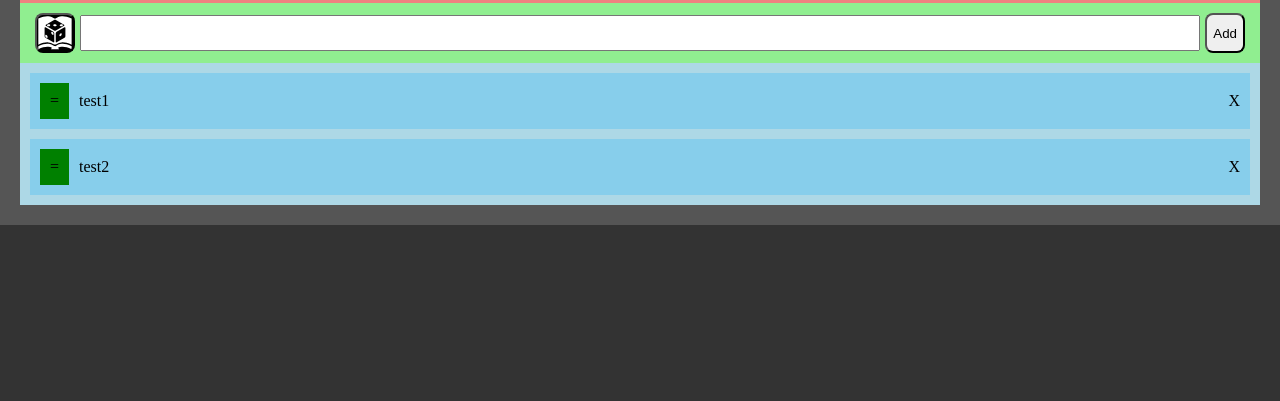
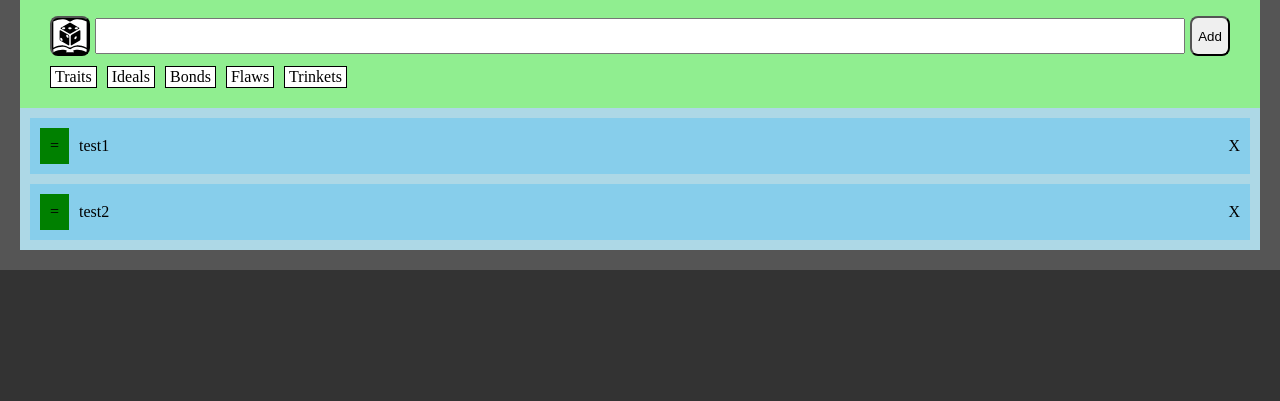
Before and after one commit to gntsketches/personalities, a website built with webpack: page dist/index.html in a window 1280 px wide. Shown: the part 399-800 px from the top of the page. Built offline with nearby package versions, Linux system fonts and the light colour scheme.

Commit message:
markup and styles for traits etc picker

```diff
--- a/src/components/MainOptions/MainOptions.js
+++ b/src/components/MainOptions/MainOptions.js
@@ -52,24 +52,54 @@ export default class MainOptions extends Component {
 
   render() {
     // console.log('MAIN OPTIONS RENDER store', this.$store);
-    const DOMRoll = this.build(this.container, "button", {
+    const DOMTop = this.build(this.container, "div", { className: 'top' });
+
+      const DOMRoll = this.build(DOMTop, "button", {
         className: "roll",
         onClick: () => this.roll(),
       })
 
-    // const DOMMainInput = this.build(this.container, "input", {
-    const DOMMainInput = this.build(this.container, "textarea", {
+      const DOMMainInput = this.build(DOMTop, "textarea", {
         className: "main-input",
         text: this.$store.state.mainInput,
         onInput: (e) => this.updateMainInput(e),
       });
       this.DOMMainInput = DOMMainInput;
 
-    const DOMAddMe = this.build(this.container, "button", {
+      const DOMAddMe = this.build(DOMTop, "button", {
         className: "add-me",
         text: "Add",
         onClick: () => this.addMe(),
       });
 
+    const DOMCategories = this.build(this.container, 'div', {
+      className: 'categories',
+    });
+
+      const DOMTraits = this.build(DOMCategories, 'p', {
+        classNames: ['category'],
+        text: 'Traits',
+      });
+
+      const DOMIdeals = this.build(DOMCategories, 'p', {
+        classNames: ['category'],
+        text: 'Ideals',
+      });
+
+      const DOMBonds = this.build(DOMCategories, 'p', {
+        classNames: ['category'],
+        text: 'Bonds',
+      });
+
+      const DOMFlaws = this.build(DOMCategories, 'p', {
+        classNames: ['category'],
+        text: 'Flaws',
+      });
+
+      const DOMTrinkets = this.build(DOMCategories, 'p', {
+        classNames: ['category'],
+        // className: 'unselected',
+        text: 'Trinkets',
+      });
   }
 }
--- a/src/components/MainOptions/MainOptions.scss
+++ b/src/components/MainOptions/MainOptions.scss
@@ -1,6 +1,9 @@
   .main-options {
     background: lightgreen;
-    padding: 10px;
+
+    .top {
+      // background-color: pink;
+      padding: 10px 20px 5px;;
       display: flex;
       align-items: center;
 
@@ -8,7 +11,7 @@
         width: 40px;
         height: 40px;
         background-image: url("../../images/rule-book.svg");
-      margin: 0 5px;
+        margin: 0 5px 0 0;
         border-radius: 8px;;
         cursor: pointer;
       }
@@ -21,8 +24,28 @@
       .add-me {
         width: 40px;
         height: 40px;
-      margin: 0 5px;
+        margin: 0 0 0 5px;
         border-radius: 8px;;
         cursor: pointer;
       }
     }
+
+    .categories {
+      // background: lightyellow;
+      display: flex;
+      flex-wrap: wrap;
+      padding: 5px 20px 5px;
+
+      .category {
+        background: white;
+        border: 1px solid black;
+        padding: 2px 4px;;
+        margin-right: 10px;
+        margin-bottom: 5px;
+
+        &.unselected {
+          opacity: 0.3;
+        }
+      }
+    }
+  }
```
Lines whose indentation alone changed are shown as unchanged.
